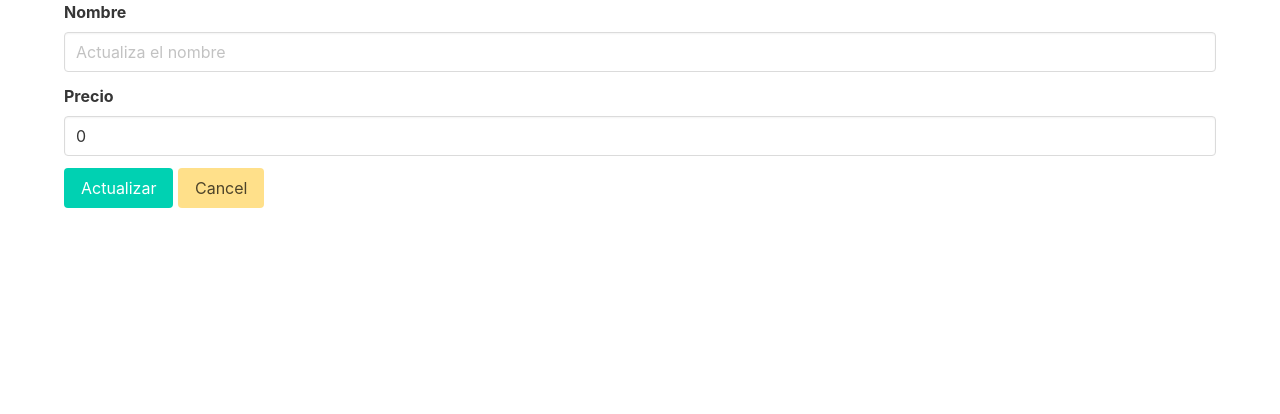
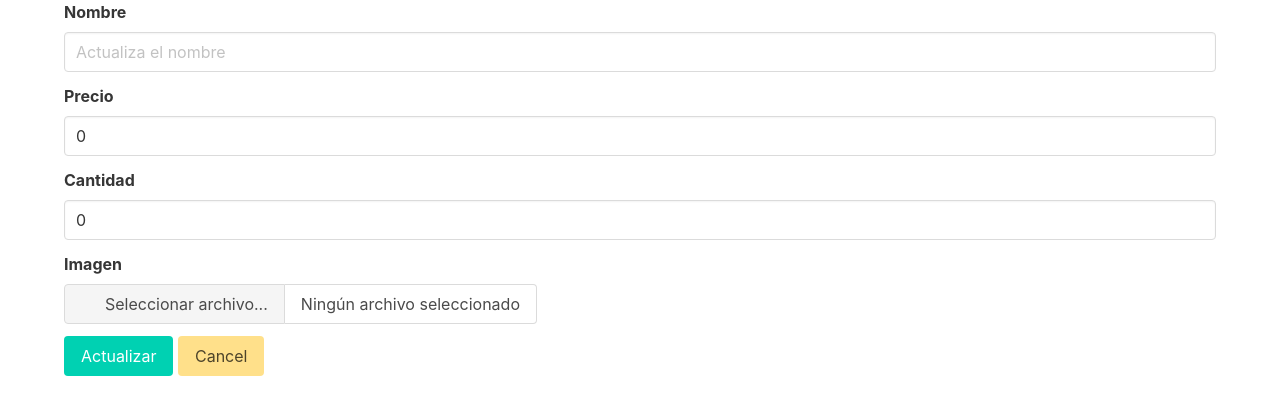
Before and after one commit to AuraRenPer/examen-BH, a React (Create React App) app: page /edit/1 in a window 1280 px wide. Shown: the top 414 px of the page. Built offline with nearby package versions, Linux system fonts and the light colour scheme; no server answers.

Commit message:
Modification on EDIT n LIST prods

```diff
--- a/src/components/EditProduct.js
+++ b/src/components/EditProduct.js
@@ -3,28 +3,46 @@ import { useNavigate, useParams } from 'react-router-dom';
 import axios from 'axios';
 
 const EditProduct = () => {
-    const [nombre, setTitle] = useState('');
-    const [precio, setPrice] = useState(0);
+    const [nombre, setNombre] = useState('');
+    const [precio, setPrecio] = useState(0);
+    const [cantidad, setCantidad] = useState(0);
+    const [imagen, setImagen] = useState(null); // Nuevo estado para la imagen
     const navigate = useNavigate();
     const { id } = useParams();
 
     const updateProduct = async (e) => {
         e.preventDefault();
-        await axios.post(`http://localhost:8080/products/update/${id}`, {
-            nombre: nombre,
-            precio: precio,
+
+        const formData = new FormData();
+        formData.append('nombre', nombre);
+        formData.append('precio', precio);
+        formData.append('cantidad', cantidad);
+        formData.append('imagen', imagen); // Agregar la imagen al FormData
+
+        await axios.post(`http://localhost:8080/products/update/${id}`, formData, {
+            headers: {
+                'Content-Type': 'multipart/form-data',
+            },
         });
+
         navigate('/');
     };
+
 
     useEffect(() => {
         getProductById();
     }, [id]); // Agrega [id] como dependencia para que se vuelva a llamar cuando cambia el ID
 
     const getProductById = async () => {
-        const response = await axios.get(`http://localhost:8080/products/${id}`);
-        setTitle(response.data.nombre); // Asegúrate de usar el nombre correcto del campo del producto
-        setPrice(response.data.precio);
+        try {
+            const response = await axios.get(`http://localhost:8080/products/${id}`);
+            console.log(response.data); // Verifica si estás recibiendo los datos esperados
+            setNombre(response.data.nombre);
+            setPrecio(response.data.precio);
+            setCantidad(response.data.cantidad); // Ajusta esta línea según la estructura de tu producto
+        } catch (error) {
+            console.error("Error fetching product by ID:", error);
+        }
     };
 
     return (
@@ -32,12 +50,44 @@ const EditProduct = () => {
             <form onSubmit={updateProduct}>
                 <div className="field">
                     <label className="label">Nombre</label>
-                    <input type="text" className="input" value={ nombre } onChange={ (e) => setTitle(e.target.value) } placeholder="Actualiza el nombre" />
+                    <input
+                        type="text"
+                        className="input"
+                        value={nombre}
+                        onChange={(e) => setNombre(e.target.value)}
+                        placeholder="Actualiza el nombre"
+                    />
                 </div>
                 <div className="field">
                     <label className="label">Precio</label>
-                    <input type="text" className="input" value={ precio } onChange={ (e) => setPrice(e.target.value) } placeholder="Actualiza el precio" />
+                    <input type="text" className="input" value={precio} onChange={(e) => setPrecio(e.target.value)} placeholder="Actualiza el precio" />
                 </div>
+                <div className="field">
+                    <label className="label">Cantidad</label>
+                    <input type="text" className="input" value={cantidad} onChange={(e) => setCantidad(e.target.value)} placeholder="Actualiza el precio" />
+                </div>
+                <div className="field">
+                    <label className="label">Imagen</label>
+                    <div className="file has-name">
+                        <label className="file-label">
+                            <input
+                                className="file-input"
+                                type="file"
+                                accept="image/*"
+                                onChange={(e) => setImagen(e.target.files[0])}
+                            />
+                            <span className="file-cta">
+                                <span className="file-icon">
+                                    <i className="fas fa-upload"></i>
+                                </span>
+                                <span className="file-label">Seleccionar archivo...</span>
+                            </span>
+                            <span className="file-name">{imagen ? imagen.name : "Ningún archivo seleccionado"}</span>
+                        </label>
+                    </div>
+                </div>
+
+
                 <div className="field">
                     <button className="button is-primary">Actualizar</button>&nbsp;
                     <button className="button is-warning" onClick={() => navigate("/")}>Cancel</button>
--- a/src/components/ProductsList.js
+++ b/src/components/ProductsList.js
@@ -11,11 +11,17 @@ const ListProduct = () => {
         setProducts(products.data)
     }
     const deleteProduct = async (id) => {
-        await axios.delete(`http://localhost:8080/products/${id}`)
-        getProducts()
-    }
+        try {
+            await axios.delete(`http://localhost:8080/products/${id}`);
+            getProducts();
+        } catch (error) {
+            console.error('Error deleting product:', error);
+        }
+    };
+
     return (
         <div>
+            <h1>Listado de productos</h1>
             <Link to="/add" className="button is-primary mt-5">Añadir nuevo producto</Link>
             <table className="table is-striped is-fullwidth">
                 <thead>
```
